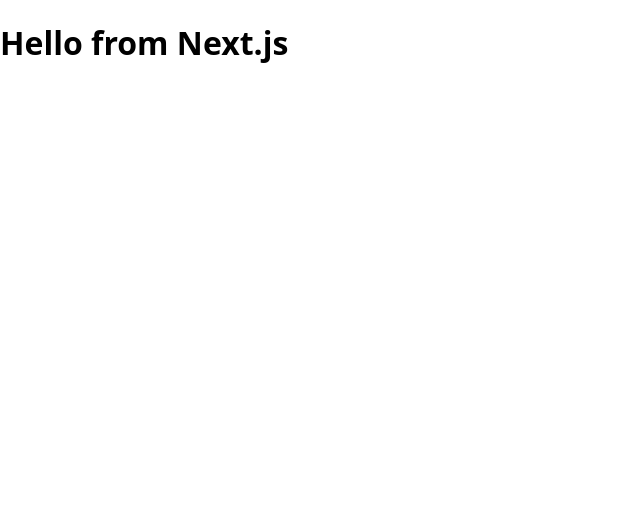
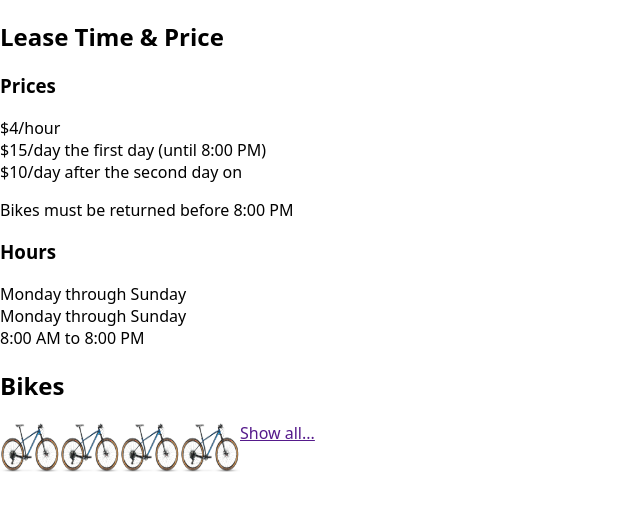
Before and after one commit to YuriPadilla/capstone-project, a Next.js app: page / in a window 1280 px wide. Shown: the top 510 px of the page, without its empty margins (0-640 px from the left). Built offline with nearby package versions, Linux system fonts and the light colour scheme.

Commit message:
update userstory 1, create the component bike...

```diff
--- /dev/null
+++ b/components/BikesPreview/index.js
@@ -0,0 +1,36 @@
+import Image from "next/image";
+import Link from "next/link";
+import styled from "styled-components";
+
+const StyledBikePreview = styled.section`
+  display: flex;
+`;
+
+export default function BikesPreview({ bikes }) {
+  const bikesForPreview = [];
+  bikes.forEach((bike) => {
+    if (bikesForPreview.length < 4) {
+      bikesForPreview.push(bike);
+    }
+  });
+  return (
+    <>
+      <h2>Bikes</h2>
+      <StyledBikePreview>
+        <div>
+          {bikesForPreview.map((bike) => {
+            return (
+              <Image
+                src={bike.imageSource}
+                height={50}
+                width={60}
+                alt={bike.marke}
+              />
+            );
+          })}
+        </div>
+        <Link href="">Show all...</Link>
+      </StyledBikePreview>
+    </>
+  );
+}
--- /dev/null
+++ b/components/PriceInfo/index.js
@@ -0,0 +1,22 @@
+export default function PriceInfo() {
+  return (
+    <>
+      <h2>Lease Time & Price</h2>
+      <section>
+        <div>
+          <h3>Prices</h3>
+          <article>$4/hour</article>
+          <article>$15/day the first day (until 8:00 PM)</article>
+          <article>$10/day after the second day on</article>
+          <p>Bikes must be returned before 8:00 PM</p>
+        </div>
+        <div>
+          <h3>Hours</h3>
+          <article>Monday through Sunday</article>
+          <article>Monday through Sunday</article>
+          <article>8:00 AM to 8:00 PM</article>
+        </div>
+      </section>
+    </>
+  );
+}
--- /dev/null
+++ b/lib/bikes.js
@@ -0,0 +1,44 @@
+export const bikes = [
+  {
+    id: 0,
+    marke: "KTM",
+    size: "26'",
+    imageSource: "/images/Bildschirmfoto.png",
+  },
+  {
+    id: 1,
+    marke: "Kona",
+    size: "26'",
+    imageSource: "/images/Bildschirmfoto.png",
+  },
+  {
+    id: 2,
+    marke: "Stevens",
+    size: "26'",
+    imageSource: "/images/Bildschirmfoto.png",
+  },
+  {
+    id: 3,
+    marke: "Scott",
+    size: "26'",
+    imageSource: "/images/Bildschirmfoto.png",
+  },
+  {
+    id: 4,
+    marke: "Wheeler",
+    size: "26'",
+    imageSource: "/images/Bildschirmfoto.png",
+  },
+  {
+    id: 5,
+    marke: "Cube",
+    size: "26'",
+    imageSource: "/images/Bildschirmfoto.png",
+  },
+  {
+    id: 5,
+    marke: "Giant",
+    size: "26'",
+    imageSource: "/images/Bildschirmfoto.png",
+  },
+];
--- a/pages/index.js
+++ b/pages/index.js
@@ -1,3 +1,12 @@
+import PriceInfo from "../components/PriceInfo";
+import BikesPreview from "../components/BikesPreview";
+import { bikes } from "../lib/bikes.js";
+
 export default function HomePage() {
-  return <h1>Hello from Next.js</h1>;
+  return (
+    <>
+      <PriceInfo />
+      <BikesPreview bikes={bikes} />
+    </>
+  );
 }
```
Also changed, not shown: public/images/Bildschirmfoto.png (added).
